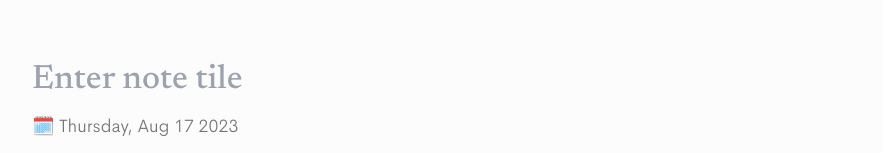
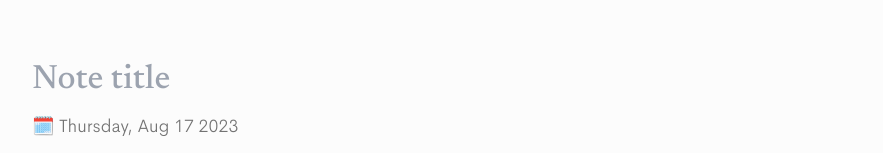
Before and after one commit to the-eduek/notebox, a React (Vite) app: page /#/new in a window 1280 px wide. Shown: the part 171-324 px from the top of the page, without its empty margins (194-1077 px from the left). Built offline with nearby package versions, Linux system fonts and the light colour scheme.

Commit message:
fix: placeholder and file name typos

```diff
--- a/src/pages/NewNote.tsx
+++ b/src/pages/NewNote.tsx
@@ -2,7 +2,7 @@ import React, { useContext, useEffect, useRef, useState } from 'react';
 import { NavigateFunction, useNavigate } from 'react-router-dom';
 import Note from '../types/classes/note';
 import NoteContext from '../context/NoteContext';
-import Nav from '../components/NavComponet';
+import Nav from '../components/NavComponent';
 
 const NewNote: React.FC = () => {
   const {
@@ -78,6 +78,7 @@ const NewNote: React.FC = () => {
   };
 
   // creating note and note object
+  const navigate: NavigateFunction = useNavigate();
   const immediateTime = new Date();
 
   const noteObj = new Note(
@@ -86,7 +87,6 @@ const NewNote: React.FC = () => {
     noteTitle,
     noteTags
   );
-  const navigate: NavigateFunction =  useNavigate();
 
   const triggerSubmit = (): void => {
     const submitEvt: Event = new Event('submit', {
@@ -126,7 +126,7 @@ const NewNote: React.FC = () => {
             className="bg-transparent font-newsreader font-medium h-full outline-none text-3xl w-full"
             onChange={(evt: React.ChangeEvent<HTMLInputElement>) => handleTitleChange(evt)}
             onKeyDown={handleTitleComplete}
-            placeholder="Enter note tile"
+            placeholder="Note title"
             title="Note Title"
             type="text"
             value={noteTitle}
@@ -180,7 +180,7 @@ const NewNote: React.FC = () => {
           <textarea
             className="bg-transparent break-words min-h-[calc(100vh-21.5rem)] outline-none overflow-hidden resize-none text-lg w-full"
             onChange={handleContentChange}
-            placeholder="Enter Note"
+            placeholder="Type Note"
             ref={textAreaRef}
             value={noteContent}
           />
--- a/src/pages/NotePage.tsx
+++ b/src/pages/NotePage.tsx
@@ -1,12 +1,12 @@
 import React, { useContext, useEffect, useRef, useState } from 'react';
 import { useNavigate, useParams } from 'react-router-dom';
 import { ModalAction } from "../types";
+import Note from "../types/classes/note";
 import NoteContext from '../context/NoteContext';
-import Note from "../types/classes/note";
-import Nav from '../components/NavComponet';
 import Bin from '../components/images/Bin';
+import DeleteModal from '../components/DeleteModal';
+import Nav from '../components/NavComponent';
 import WritingHand from '../components/images/WritingHand';
-import DeleteModal from '../components/DeleteModal';
 
 const NotePage: React.FC = () => {
   const {
@@ -189,7 +189,7 @@ const NotePage: React.FC = () => {
             className="bg-transparent font-newsreader font-medium h-full outline-none text-3xl md:text-4xl w-full"
             onChange={(evt: React.ChangeEvent<HTMLInputElement>) => handleTitleChange(evt)}
             onKeyDown={(evt: React.KeyboardEvent<HTMLInputElement>) => handleTitleComplete(evt)}
-            placeholder="Enter note tile"
+            placeholder="Note title"
             title="Note Title"
             type="text"
             value={noteTitle}
@@ -244,7 +244,7 @@ const NotePage: React.FC = () => {
           <textarea
             className="bg-transparent break-words min-h-[calc(100vh-21.5rem)] outline-none overflow-hidden resize-none text-lg w-full"
             onChange={handleContentChange}
-            placeholder="Enter Note"
+            placeholder="Type Note"
             ref={textAreaRef}
             readOnly={!editing}
             value={noteContent}
```
Also changed, not shown: src/components/NavComponent.tsx (renamed from src/components/NavComponet.tsx).
